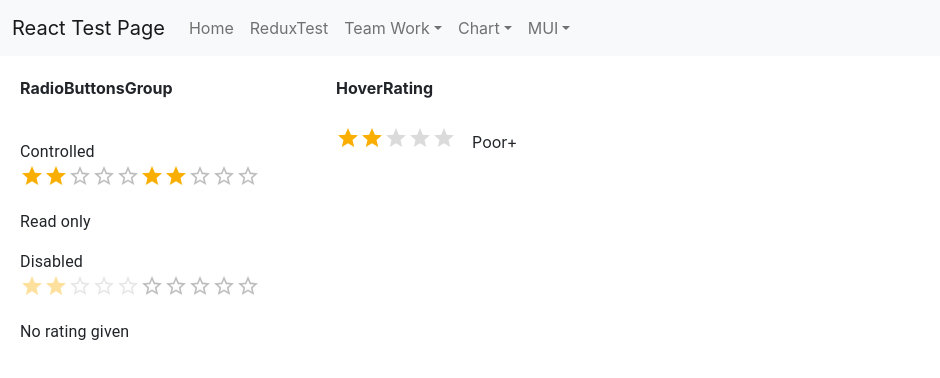
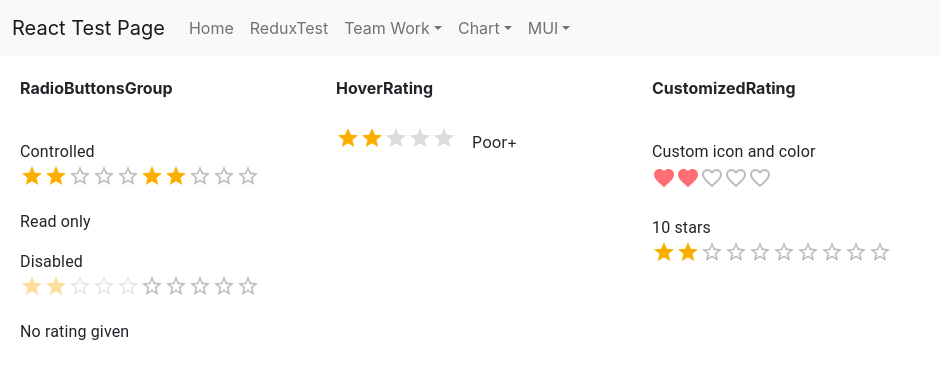
Before and after one commit to jinseok1306/React-Test, a React (Create React App) app in the folder ReactProject/client_app/: page /MUI/RatingPage in a window 1280 px wide. Shown: the top 378 px of the page, without its empty margins (0-940 px from the left). Built offline with nearby package versions, Linux system fonts and the light colour scheme.

Commit message:
MUI CustomizedRating 테스트 완료

```diff
--- /dev/null
+++ b/ReactProject/client_app/src/components/Rating/CustomizedRating.tsx
@@ -0,0 +1,38 @@
+import * as React from 'react';
+import { styled } from '@mui/material/styles';
+import Box from '@mui/material/Box';
+import Rating from '@mui/material/Rating';
+import FavoriteIcon from '@mui/icons-material/Favorite';
+import FavoriteBorderIcon from '@mui/icons-material/FavoriteBorder';
+import Typography from '@mui/material/Typography';
+
+const StyledRating = styled(Rating)({
+    '& .MuiRating-iconFilled': {
+        color: '#ff6d75',
+    },
+    '& .MuiRating-iconHover': {
+        color: '#ff3d47',
+    },
+});
+
+export default function CustomizedRating() {
+    return (
+        <Box
+            sx={{
+                '& > legend': { mt: 2 },
+            }}
+        >
+            <Typography component="legend">Custom icon and color</Typography>
+            <StyledRating
+                name="customized-color"
+                defaultValue={2}
+                getLabelText={(value: number) => `${value} Heart${value !== 1 ? 's' : ''}`}
+                precision={0.5}
+                icon={<FavoriteIcon fontSize="inherit" />}
+                emptyIcon={<FavoriteBorderIcon fontSize="inherit" />}
+            />
+            <Typography component="legend">10 stars</Typography>
+            <Rating name="customized-10" defaultValue={2} max={10} />
+        </Box>
+    );
+}
--- a/ReactProject/client_app/src/pages/MUI/RatingPage.tsx
+++ b/ReactProject/client_app/src/pages/MUI/RatingPage.tsx
@@ -3,6 +3,7 @@ import Menu from '../../components/Menu';
 import Grid from '@mui/material/Grid';
 import BasicRating from '../../components/Rating/BasicRating';
 import HoverRating from '../../components/Rating/HoverRating';
+import CustomizedRating from '../../components/Rating/CustomizedRating';
 
 const RatingPage = () => {
     return (
@@ -18,6 +19,10 @@ const RatingPage = () => {
                         <b>HoverRating</b><div>&nbsp;</div>
                         <HoverRating />
                     </Grid>
+                    <Grid item xs={3}>
+                        <b>CustomizedRating</b><div>&nbsp;</div>
+                        <CustomizedRating />
+                    </Grid>
                 </Grid>
             </div>
         </div>
```
Also changed, not shown: 1 other file (tests, documents, lock files or other folders).
